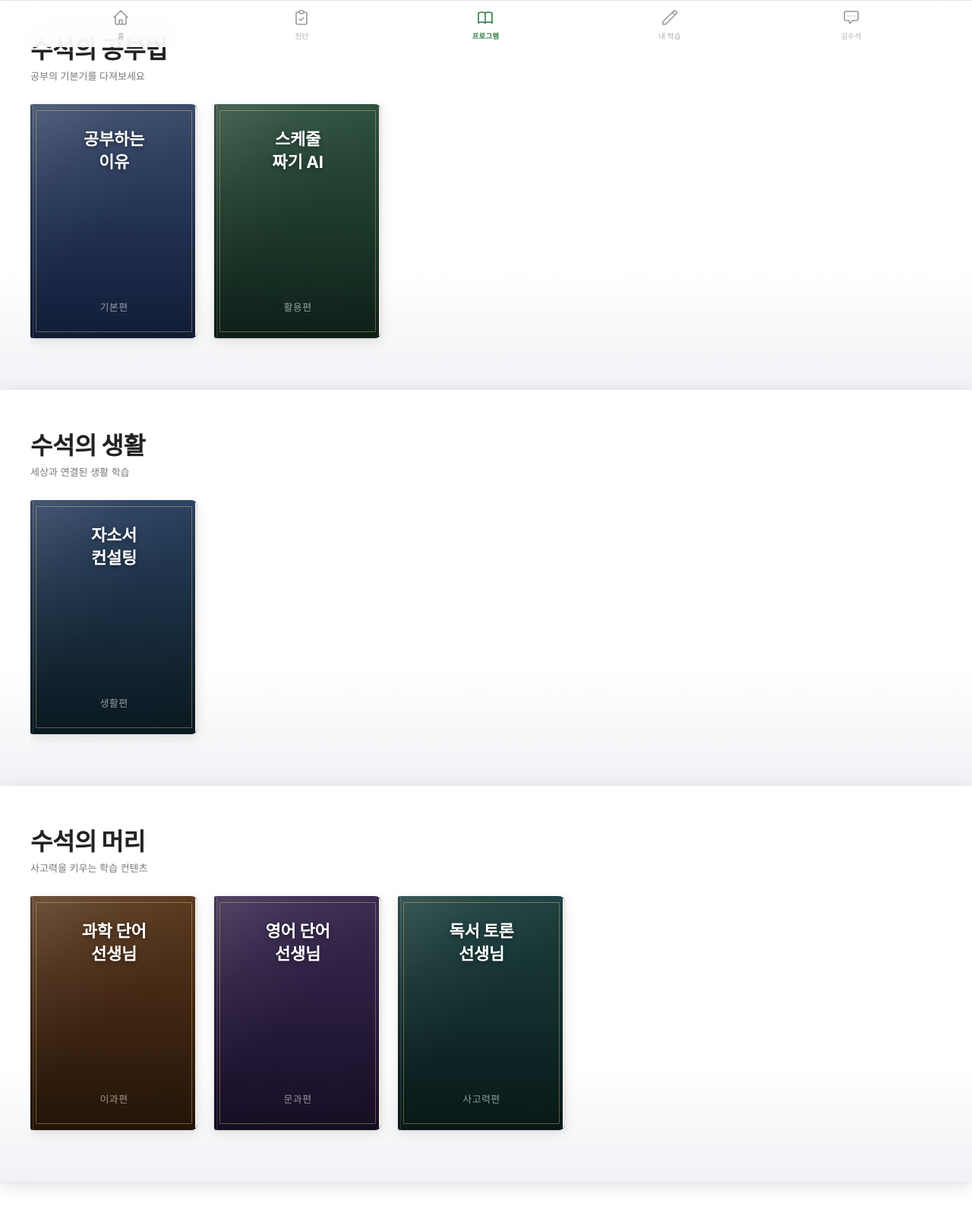
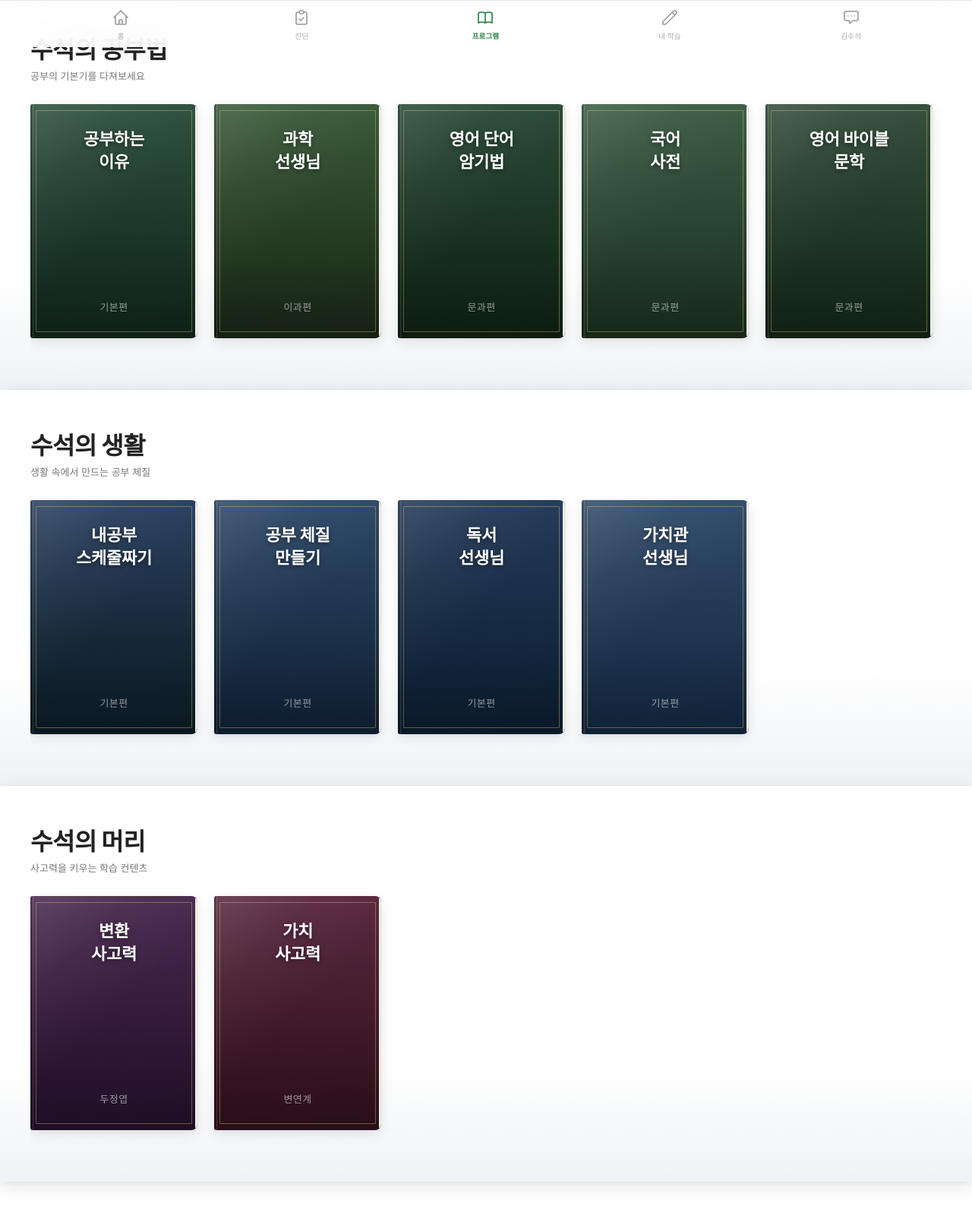
Before and after one commit to kimsoosuk/home, a plain HTML site: page index.html in a window 1280 px wide. Shown: the part 738-2338 px from the top of the page at 76% size. Drawn offline with nearby package versions, Linux system fonts and the light colour scheme.

Commit message:
feat: Expand program sections with new book entries and categorized cover styles for study, life, and mind.

```diff
--- a/index.html
+++ b/index.html
@@ -889,45 +889,54 @@
     }
 
     /* Cover color variants — dark, muted, sophisticated */
-    /* apple-books style: top lighter shade → bottom darker */
-    /* 공부하는 이유 — deep navy */
-    .cover-green-1 {
-      background: linear-gradient(180deg, #3a4a6a 0%, #1e2d4e 60%, #111d38 100%);
-    }
-
-    /* 스케줄짜기 — forest */
-    .cover-green-2 {
+    /* ═══ 공부법 (Study) — green/forest/moss tones ═══ */
+    .cover-study-1 {
       background: linear-gradient(180deg, #2e5040 0%, #1a3428 60%, #0e2018 100%);
     }
-
-    /* 모닝브리프 — wine */
-    .cover-blue-1 {
-      background: linear-gradient(180deg, #6a2840 0%, #4a1828 60%, #300e18 100%);
-    }
-
-    /* 자소서 — steel */
-    .cover-blue-2 {
+    .cover-study-2 {
+      background: linear-gradient(180deg, #3a5a3a 0%, #243a22 60%, #152014 100%);
+    }
+    .cover-study-3 {
+      background: linear-gradient(180deg, #2a4a38 0%, #183020 60%, #0c1c10 100%);
+    }
+    .cover-study-4 {
+      background: linear-gradient(180deg, #3c5c44 0%, #264030 60%, #162818 100%);
+    }
+    .cover-study-5 {
+      background: linear-gradient(180deg, #344e3c 0%, #1e3424 60%, #102014 100%);
+    }
+    .cover-study-6 {
+      background: linear-gradient(180deg, #2a4830 0%, #183020 60%, #0c1c10 100%);
+    }
+    .cover-study-7 {
+      background: linear-gradient(180deg, #385040 0%, #223828 60%, #142418 100%);
+    }
+
+    /* ═══ 생활 (Life) — blue/steel/navy tones ═══ */
+    .cover-life-1 {
       background: linear-gradient(180deg, #2a4060 0%, #162838 60%, #0a1820 100%);
     }
-
-    /* 과학단어 — amber brown */
-    .cover-purple-1 {
-      background: linear-gradient(180deg, #5a3a20 0%, #3a2210 60%, #221408 100%);
-    }
-
-    /* 영어단어 — slate purple */
-    .cover-purple-2 {
-      background: linear-gradient(180deg, #3a2a50 0%, #241838 60%, #160e24 100%);
-    }
-
-    /* 독서토론 — deep teal */
-    .cover-purple-3 {
-      background: linear-gradient(180deg, #1e4040 0%, #102828 60%, #081818 100%);
-    }
-
-    /* Homework covers — same dark muted palette */
+    .cover-life-2 {
+      background: linear-gradient(180deg, #2e4868 0%, #1a3048 60%, #0e1c2e 100%);
+    }
+    .cover-life-3 {
+      background: linear-gradient(180deg, #243a58 0%, #142840 60%, #0a1828 100%);
+    }
+    .cover-life-4 {
+      background: linear-gradient(180deg, #324c6a 0%, #1e3450 60%, #102236 100%);
+    }
+
+    /* ═══ 머리 (Mind) — purple/wine/plum tones ═══ */
+    .cover-mind-1 {
+      background: linear-gradient(180deg, #4a2a50 0%, #301838 60%, #1e0e24 100%);
+    }
+    .cover-mind-2 {
+      background: linear-gradient(180deg, #5a2840 0%, #3e1828 60%, #280e18 100%);
+    }
+
+    /* Homework covers */
     .hw-cover-sci {
-      background: linear-gradient(180deg, #5a3a20 0%, #3a2210 60%, #221408 100%);
+      background: linear-gradient(180deg, #2e5040 0%, #1a3428 60%, #0e2018 100%);
     }
 
     .hw-cover-eng {
@@ -935,11 +944,11 @@
     }
 
     .hw-cover-read {
-      background: linear-gradient(180deg, #3a2a50 0%, #241838 60%, #160e24 100%);
+      background: linear-gradient(180deg, #4a2a50 0%, #301838 60%, #1e0e24 100%);
     }
 
     .hw-cover-plan {
-      background: linear-gradient(180deg, #2e5040 0%, #1a3428 60%, #0e2018 100%);
+      background: linear-gradient(180deg, #2e4868 0%, #1a3048 60%, #0e1c2e 100%);
     }
 
     /* Apple Books inner-border design for ALL book covers */
@@ -1503,7 +1512,6 @@
     </div>
   </section>
 
-  <!-- diagnostics section removed from home -->
   <!-- PROGRAMS: 수석의 공부법 -->
   <section class="programs-study" id="programs-study">
     <div class="program-header animate-in">
@@ -1511,10 +1519,9 @@
       <div class="program-subtitle">공부의 기본기를 다져보세요</div>
     </div>
     <div class="program-scroll">
-      <a class="book-item animate-in delay-1" href="https://kimsoosuk.github.io/study-reason/" target="_blank"
-        rel="noopener">
+      <a class="book-item animate-in delay-1" href="https://kimsoosuk.github.io/study-reason/" target="_blank" rel="noopener">
         <div class="book-cover">
-          <div class="book-cover-bg cover-green-1"></div>
+          <div class="book-cover-bg cover-study-1"></div>
           <div class="book-cover-inner-border"></div>
           <div class="book-cover-shine"></div>
           <div style="position:absolute;top:32px;left:0;right:0;text-align:center;z-index:5;">
@@ -1525,17 +1532,81 @@
           </div>
         </div>
       </a>
-      <a class="book-item animate-in delay-2" href="https://kimsoosuk.github.io/myschedule/" target="_blank"
-        rel="noopener">
+      <a class="book-item animate-in delay-2" href="https://kimsoosuk.github.io/science_teacher/" target="_blank" rel="noopener">
         <div class="book-cover">
-          <div class="book-cover-bg cover-green-2"></div>
+          <div class="book-cover-bg cover-study-2"></div>
           <div class="book-cover-inner-border"></div>
           <div class="book-cover-shine"></div>
           <div style="position:absolute;top:32px;left:0;right:0;text-align:center;z-index:5;">
-            <div class="book-cover-title" style="margin-bottom:0;">스케줄<br>짜기 AI</div>
+            <div class="book-cover-title" style="margin-bottom:0;">과학<br>선생님</div>
           </div>
           <div style="position:absolute;bottom:32px;left:0;right:0;text-align:center;z-index:5;">
-            <div class="book-cover-cat">활용편</div>
+            <div class="book-cover-cat">이과편</div>
+          </div>
+        </div>
+      </a>
+      <a class="book-item animate-in delay-3" href="https://kimsoosuk.github.io/eng_dictionary/" target="_blank" rel="noopener">
+        <div class="book-cover">
+          <div class="book-cover-bg cover-study-3"></div>
+          <div class="book-cover-inner-border"></div>
+          <div class="book-cover-shine"></div>
+          <div style="position:absolute;top:32px;left:0;right:0;text-align:center;z-index:5;">
+            <div class="book-cover-title" style="margin-bottom:0;">영어 단어<br>암기법</div>
+          </div>
+          <div style="position:absolute;bottom:32px;left:0;right:0;text-align:center;z-index:5;">
+            <div class="book-cover-cat">문과편</div>
+          </div>
+        </div>
+      </a>
+      <a class="book-item animate-in delay-4" href="https://kimsoosuk.github.io/kor-dictionary/" target="_blank" rel="noopener">
+        <div class="book-cover">
+          <div class="book-cover-bg cover-study-4"></div>
+          <div class="book-cover-inner-border"></div>
+          <div class="book-cover-shine"></div>
+          <div style="position:absolute;top:32px;left:0;right:0;text-align:center;z-index:5;">
+            <div class="book-cover-title" style="margin-bottom:0;">국어<br>사전</div>
+          </div>
+          <div style="position:absolute;bottom:32px;left:0;right:0;text-align:center;z-index:5;">
+            <div class="book-cover-cat">문과편</div>
+          </div>
+        </div>
+      </a>
+      <a class="book-item animate-in delay-1" href="https://kimsoosuk.github.io/bible-english/" target="_blank" rel="noopener">
+        <div class="book-cover">
+          <div class="book-cover-bg cover-study-5"></div>
+          <div class="book-cover-inner-border"></div>
+          <div class="book-cover-shine"></div>
+          <div style="position:absolute;top:32px;left:0;right:0;text-align:center;z-index:5;">
+            <div class="book-cover-title" style="margin-bottom:0;">영어 바이블<br>문학</div>
+          </div>
+          <div style="position:absolute;bottom:32px;left:0;right:0;text-align:center;z-index:5;">
+            <div class="book-cover-cat">문과편</div>
+          </div>
+        </div>
+      </a>
+      <a class="book-item animate-in delay-2" href="https://kimsoosuk.github.io/science_exam/" target="_blank" rel="noopener">
+        <div class="book-cover">
+          <div class="book-cover-bg cover-study-6"></div>
+          <div class="book-cover-inner-border"></div>
+          <div class="book-cover-shine"></div>
+          <div style="position:absolute;top:32px;left:0;right:0;text-align:center;z-index:5;">
+            <div class="book-cover-title" style="margin-bottom:0;">고1 3모<br>대비법</div>
+          </div>
+          <div style="position:absolute;bottom:32px;left:0;right:0;text-align:center;z-index:5;">
+            <div class="book-cover-cat">과학편</div>
+          </div>
+        </div>
+      </a>
+      <a class="book-item animate-in delay-3" href="https://kimsoosuk.github.io/eng-exam/" target="_blank" rel="noopener">
+        <div class="book-cover">
+          <div class="book-cover-bg cover-study-7"></div>
+          <div class="book-cover-inner-border"></div>
+          <div class="book-cover-shine"></div>
+          <div style="position:absolute;top:32px;left:0;right:0;text-align:center;z-index:5;">
+            <div class="book-cover-title" style="margin-bottom:0;">고1 3모<br>대비법</div>
+          </div>
+          <div style="position:absolute;bottom:32px;left:0;right:0;text-align:center;z-index:5;">
+            <div class="book-cover-cat">영어편</div>
           </div>
         </div>
       </a>
@@ -1546,19 +1617,58 @@
   <section class="programs-life" id="programs-life">
     <div class="program-header animate-in">
       <div class="program-title">수석의 생활</div>
-      <div class="program-subtitle">세상과 연결된 생활 학습</div>
+      <div class="program-subtitle">생활 속에서 만드는 공부 체질</div>
     </div>
     <div class="program-scroll">
-      <a class="book-item animate-in delay-1" href="#" target="_blank" rel="noopener">
+      <a class="book-item animate-in delay-1" href="https://kimsoosuk.github.io/myschedule/" target="_blank" rel="noopener">
         <div class="book-cover">
-          <div class="book-cover-bg cover-blue-2"></div>
+          <div class="book-cover-bg cover-life-1"></div>
           <div class="book-cover-inner-border"></div>
           <div class="book-cover-shine"></div>
           <div style="position:absolute;top:32px;left:0;right:0;text-align:center;z-index:5;">
-             <div class="book-cover-title" style="margin-bottom:0;">자소서<br>컨설팅</div>
+            <div class="book-cover-title" style="margin-bottom:0;">내공부<br>스케줄짜기</div>
           </div>
           <div style="position:absolute;bottom:32px;left:0;right:0;text-align:center;z-index:5;">
-             <div class="book-cover-cat">생활편</div>
+            <div class="book-cover-cat">기본편</div>
+          </div>
+        </div>
+      </a>
+      <a class="book-item animate-in delay-2" href="https://kimsoosuk.github.io/yoobin_mandalart/" target="_blank" rel="noopener">
+        <div class="book-cover">
+          <div class="book-cover-bg cover-life-2"></div>
+          <div class="book-cover-inner-border"></div>
+          <div class="book-cover-shine"></div>
+          <div style="position:absolute;top:32px;left:0;right:0;text-align:center;z-index:5;">
+            <div class="book-cover-title" style="margin-bottom:0;">공부 체질<br>만들기</div>
+          </div>
+          <div style="position:absolute;bottom:32px;left:0;right:0;text-align:center;z-index:5;">
+            <div class="book-cover-cat">기본편</div>
+          </div>
+        </div>
+      </a>
+      <a class="book-item animate-in delay-3" href="https://kimsoosuk.github.io/book_teacher/" target="_blank" rel="noopener">
+        <div class="book-cover">
+          <div class="book-cover-bg cover-life-3"></div>
+          <div class="book-cover-inner-border"></div>
+          <div class="book-cover-shine"></div>
+          <div style="position:absolute;top:32px;left:0;right:0;text-align:center;z-index:5;">
+            <div class="book-cover-title" style="margin-bottom:0;">독서<br>선생님</div>
+          </div>
+          <div style="position:absolute;bottom:32px;left:0;right:0;text-align:center;z-index:5;">
+            <div class="book-cover-cat">기본편</div>
+          </div>
+        </div>
+      </a>
+      <a class="book-item animate-in delay-4" href="https://kimsoosuk.github.io/value/" target="_blank" rel="noopener">
+        <div class="book-cover">
+          <div class="book-cover-bg cover-life-4"></div>
+          <div class="book-cover-inner-border"></div>
+          <div class="book-cover-shine"></div>
+          <div style="position:absolute;top:32px;left:0;right:0;text-align:center;z-index:5;">
+            <div class="book-cover-title" style="margin-bottom:0;">가치관<br>선생님</div>
+          </div>
+          <div style="position:absolute;bottom:32px;left:0;right:0;text-align:center;z-index:5;">
+            <div class="book-cover-cat">기본편</div>
           </div>
         </div>
       </a>
@@ -1572,44 +1682,29 @@
       <div class="program-subtitle">사고력을 키우는 학습 컨텐츠</div>
     </div>
     <div class="program-scroll">
-      <a class="book-item animate-in delay-1" href="https://kimsoosuk.github.io/science_teacher/" target="_blank"
-        rel="noopener">
+      <a class="book-item animate-in delay-1" href="#" target="_blank" rel="noopener">
         <div class="book-cover">
-          <div class="book-cover-bg cover-purple-1"></div>
+          <div class="book-cover-bg cover-mind-1"></div>
           <div class="book-cover-inner-border"></div>
           <div class="book-cover-shine"></div>
           <div style="position:absolute;top:32px;left:0;right:0;text-align:center;z-index:5;">
-            <div class="book-cover-title" style="margin-bottom:0;">과학 단어<br>선생님</div>
+            <div class="book-cover-title" style="margin-bottom:0;">변환<br>사고력</div>
           </div>
           <div style="position:absolute;bottom:32px;left:0;right:0;text-align:center;z-index:5;">
-            <div class="book-cover-cat">이과편</div>
+            <div class="book-cover-cat">두정엽</div>
           </div>
         </div>
       </a>
-      <a class="book-item animate-in delay-2" href="https://kimsoosuk.github.io/kim-soosoek-english/" target="_blank"
-        rel="noopener">
+      <a class="book-item animate-in delay-2" href="#" target="_blank" rel="noopener">
         <div class="book-cover">
-          <div class="book-cover-bg cover-purple-2"></div>
+          <div class="book-cover-bg cover-mind-2"></div>
           <div class="book-cover-inner-border"></div>
           <div class="book-cover-shine"></div>
           <div style="position:absolute;top:32px;left:0;right:0;text-align:center;z-index:5;">
-            <div class="book-cover-title" style="margin-bottom:0;">영어 단어<br>선생님</div>
+            <div class="book-cover-title" style="margin-bottom:0;">가치<br>사고력</div>
           </div>
           <div style="position:absolute;bottom:32px;left:0;right:0;text-align:center;z-index:5;">
-            <div class="book-cover-cat">문과편</div>
-          </div>
-        </div>
-      </a>
-      <a class="book-item animate-in delay-3" href="#" target="_blank" rel="noopener">
-        <div class="book-cover">
-          <div class="book-cover-bg cover-purple-3"></div>
-          <div class="book-cover-inner-border"></div>
-          <div class="book-cover-shine"></div>
-          <div style="position:absolute;top:32px;left:0;right:0;text-align:center;z-index:5;">
-            <div class="book-cover-title" style="margin-bottom:0;">독서 토론<br>선생님</div>
-          </div>
-          <div style="position:absolute;bottom:32px;left:0;right:0;text-align:center;z-index:5;">
-            <div class="book-cover-cat">사고력편</div>
+            <div class="book-cover-cat">변연계</div>
           </div>
         </div>
       </a>
```
